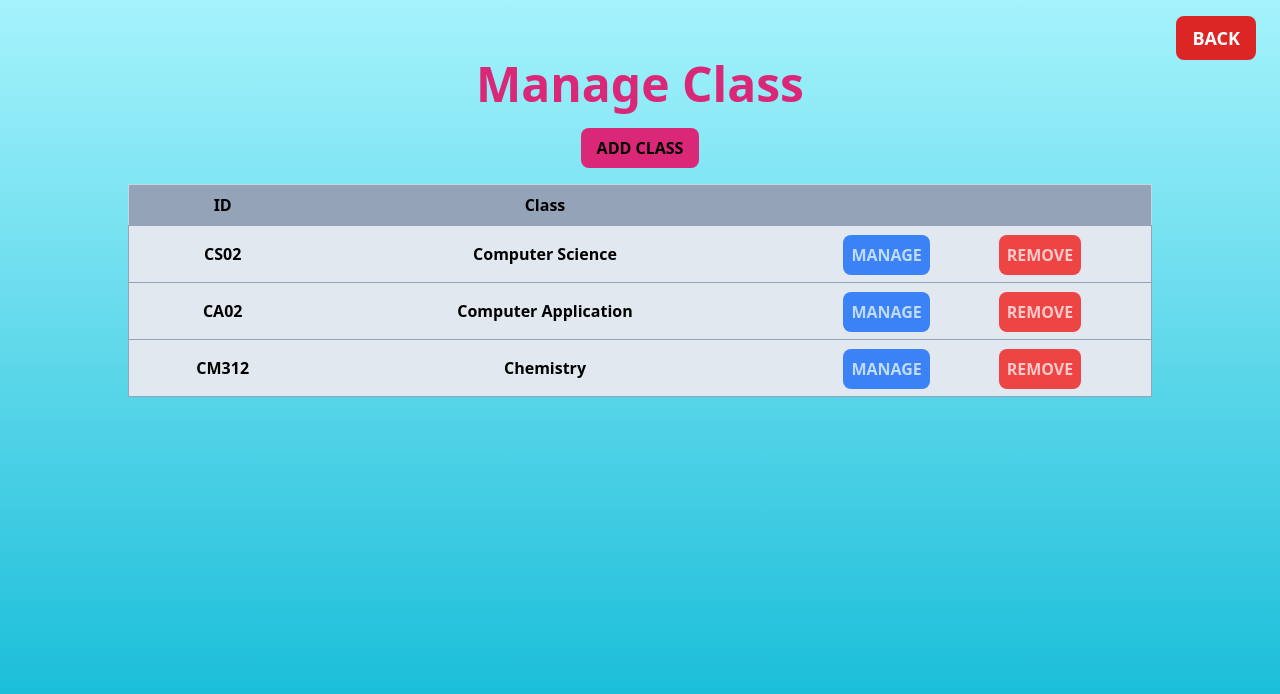
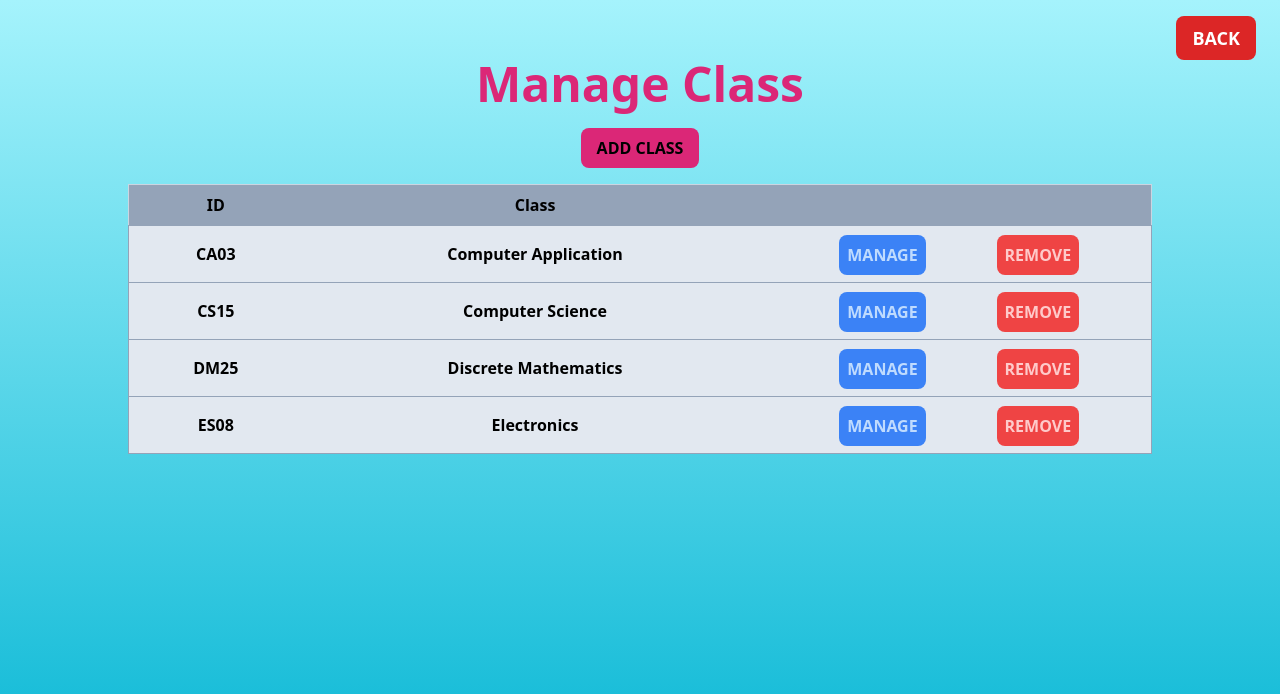
Before and after one commit to 023-MasterChip/Attendence_System, a Flask app: page /grade in a window 1280 px wide. Shown: the top 694 px of the page. Run offline with Flask 3, Linux system fonts and the light colour scheme; a user stored in the database is signed in; data comes from the database, SQL or seed files in the repository; both versions use the stored data as it was after the commit; style sheets or scripts are compiled from the project's sources.

Commit message:
db_design

```diff
--- a/app.py
+++ b/app.py
@@ -2,17 +2,31 @@ from flask import Flask, render_template, request, session, redirect, url_for
 import sqlite3
 import os
 
+from datetime import date
+from datetime import datetime
+
 app = Flask(__name__)
 
 app.secret_key="thekey"
+
+# datetoday = date.today().strftime("%m_%d_%y")
+datetoday2 = date.today().strftime("%d-%B-%Y")
 
 DB_NAME = 'attendence.db'
 if not os.path.exists(DB_NAME):
     conn=sqlite3.connect(DB_NAME)
     c=conn.cursor()
     c.execute('''CREATE TABLE accounts (name TEXT, email TEXT, password TEXT)''')
+    c.execute('''CREATE TABLE grades (classId TEXT, className TEXT)''')
     conn.commit()
     conn.close()
+
+def get_grade():
+    conn=sqlite3.connect(DB_NAME)
+    c=conn.cursor()
+    c.execute("SELECT classId, className FROM grades WHERE name = ?",(session['name'],))
+    rowdata=c.fetchall()
+    return rowdata
 
 def get_db():
     conn = sqlite3.connect('attendence.db')
@@ -39,7 +53,8 @@ def index():
             # session['email']=account[2]
             session['name']=account[0]
             print(f"session username={session['name']}")
-            return render_template('home.html',name=session['name'])
+            rows = get_grade()
+            return render_template('home.html',name=session['name'], rows=rows)
             # return redirect(url_for('home'))
         else:
             print("Couldn't find email or password")
@@ -47,6 +62,29 @@ def index():
     return render_template("index.html")
 # def login():
 
+@app.route("/addgrade", methods=['GET', 'POST'])
+def addgrade():
+    if request.method == 'POST':
+        classId=request.form['classid']
+        className=request.form['classname']
+
+        conn=sqlite3.connect(DB_NAME)
+        c=conn.cursor()
+        c.execute("INSERT INTO grades VALUES (?,?,?)",(classId,className,session['name']))
+        conn.commit()
+        conn.close()
+    return redirect("/grade")
+
+@app.route("/delgrade", methods=['POST'])
+def delgrade():
+    idClass=request.form['idclass']
+    conn=sqlite3.connect(DB_NAME)
+    c=conn.cursor()
+    c.execute("DELETE FROM grades WHERE classid = ?",(idClass,))
+    conn.commit()
+    conn.close()
+
+    return redirect("/grade")
 
 @app.route("/register", methods=['GET', 'POST'])
 def register():
@@ -64,15 +102,18 @@ def register():
 
 @app.route("/home", methods=['GET', 'POST'])
 def home():
-    return render_template("home.html", name=session['name'])
+    rows = get_grade()
+    return render_template("home.html", name=session['name'], rows=rows)
 
 @app.route("/attendence", methods=['GET', 'POST'])
 def attend():
-    return render_template("attendence.html")
+    grades = get_grade()
+    return render_template("attendence.html", date=datetoday2, grades=grades)
 
 @app.route("/grade", methods=['GET', 'POST'])
 def grade():
-    return render_template("grade.html")
+    rows = get_grade()
+    return render_template("grade.html", rows=rows)
 
 @app.route("/logout", methods=['GET', 'POST'])
 def logout():
@@ -83,5 +124,6 @@ def logout():
 def back():
     return redirect('/home')
 
+
 if __name__ == '__main__':
     app.run(debug=True)
--- a/templates/grade.html
+++ b/templates/grade.html
@@ -31,42 +31,27 @@
                 </tr>
             </thead>
             <tbody>
+                {% for row in rows %}
                 <tr class="bg-slate-200 border border-slate-400">
-                    <td class="p-4 text-center font-semibold">CS02</td>
-                    <td class="p-4 text-center font-semibold">Computer Science</td>
+                    <td class="p-4 text-center font-semibold">{{ row[0] }}</td>
+                    <td class="p-4 text-center font-semibold">{{ row[1] }}</td>
                     <td class="flex flex-row justify-evenly items-center mt-2">
-                        <button class="font-bold bg-blue-500 p-2 rounded-lg text-blue-200" id="openClassModal">
+                        <!-- <form action=""> -->
+                        <!-- <input type="hidden" name="idclass" value="{{ row[0] }}"> -->
+                        <button data-id="{{ row[0] }}" data-name="{{ row[1] }}"
+                            class="manage font-bold bg-blue-500 p-2 rounded-lg text-blue-200" id="openClassModal">
                             MANAGE
                         </button>
-                        <button class="font-bold bg-red-500 p-2 rounded-lg text-red-200">
-                            REMOVE
-                        </button>
+                        <!-- </form> -->
+                        <form action="{{url_for('delgrade')}}" method="POST">
+                            <input type="hidden" name="idclass" value="{{ row[0] }}">
+                            <button type="submit" class="font-bold bg-red-500 p-2 rounded-lg text-red-200">
+                                REMOVE
+                            </button>
+                        </form>
                     </td>
                 </tr>
-                <tr class="bg-slate-200 border border-slate-400">
-                    <td class="p-4 text-center font-semibold">CA02</td>
-                    <td class="p-4 text-center font-semibold">Computer Application</td>
-                    <td class="flex flex-row justify-evenly items-center mt-2">
-                        <button class="font-bold bg-blue-500 p-2 rounded-lg text-blue-200">
-                            MANAGE
-                        </button>
-                        <button class="font-bold bg-red-500 p-2 rounded-lg text-red-200">
-                            REMOVE
-                        </button>
-                    </td>
-                </tr>
-                <tr class="bg-slate-200 border border-slate-400">
-                    <td class="p-4 text-center font-semibold">CM312</td>
-                    <td class="p-4 text-center font-semibold">Chemistry</td>
-                    <td class="flex flex-row justify-evenly items-center mt-2">
-                        <button class="font-bold bg-blue-500 p-2 rounded-lg text-blue-200">
-                            MANAGE
-                        </button>
-                        <button class="font-bold bg-red-500 p-2 rounded-lg text-red-200">
-                            REMOVE
-                        </button>
-                    </td>
-                </tr>
+                {% endfor %}
             </tbody>
         </table>
     </div>
@@ -76,18 +61,18 @@
         <div class="flex items-center justify-center min-h-screen">
             <div class="modal-content bg-white w-96 rounded-lg p-4">
                 <h2 class="text-lg font-bold mb-4  text-center">Add new Class</h2>
-                <form action="">
+                <form action="{{url_for('addgrade')}}" method="POST">
                     <div class="my-2">
-                        <label for="email" class="block text-sm font-medium text-gray-700"> Class Id </label>
+                        <label for="id" class="block text-sm font-medium text-gray-700"> Class Id </label>
                         <div class="mt-1">
-                            <input id="classid" name="classid" type="text" required
+                            <input id="classid" name="classid" type="text" autocomplete="off" required
                                 class="appearance-none block w-full px-3 py-2 border border-gray-300 rounded-md shadow-sm placeholder-gray-400 focus:outline-none focus:ring-pink-500 focus:border-pink-500 sm:text-sm">
                         </div>
                     </div>
                     <div class="my-2">
-                        <label for="email" class="block text-sm font-medium text-gray-700"> Class Name </label>
+                        <label for="name" class="block text-sm font-medium text-gray-700"> Class Name </label>
                         <div class="mt-1">
-                            <input id="classname" name="classname" type="text" required
+                            <input id="classname" name="classname" type="text" autocomplete="off" required
                                 class="appearance-none block w-full px-3 py-2 border border-gray-300 rounded-md shadow-sm placeholder-gray-400 focus:outline-none focus:ring-pink-500 focus:border-pink-500 sm:text-sm">
                         </div>
                     </div>
@@ -96,7 +81,7 @@
                             class="text-lg text-white text-center mx-2 no-underline w-auto font-bold rounded-lg py-2 mt-4 px-4 bg-pink-600">
                             ADD
                         </button>
-                        <button id="closeAddModal"
+                        <button type="button" id="closeAddModal"
                             class="text-lg text-white text-center mx-2 no-underline w-auto font-bold rounded-lg py-2 mt-4 px-4 bg-red-600">
                             Close
                         </button>
@@ -114,12 +99,25 @@
                 <form action="">
                     <div class="flex flex-row my-2 justify-center">
                         <label class="block text-sm px-2 font-medium text-gray-500 text-center"> Class Id : </label>
-                        <label class="block text-sm px-2 font-medium text-gray-700 text-center"> CS02 </label>
+                        <label class="dataid block text-sm px-2 font-medium text-gray-700 text-center"> CS02 </label>
                     </div>
                     <div class="flex flex-row my-2 justify-center">
                         <label class="block text-sm px-2 font-medium text-gray-500 text-center"> Class : </label>
-                        <label class="block text-sm px-2 font-medium text-gray-700 text-center"> Computer Science
+                        <label class="dataname block text-sm px-2 font-medium text-gray-700 text-center"> Computer
+                            Science
                         </label>
+                    </div>
+                    <div class="my-2">
+                        <label for="id" class="block text-sm font-medium text-gray-700"> Student Id </label>
+                        <div class="mt-1">
+                            <input id="stdid" name="stdid" type="text" autocomplete="off" required
+                                class="appearance-none block w-full px-3 py-2 border border-gray-300 rounded-md shadow-sm placeholder-gray-400 focus:outline-none focus:ring-pink-500 focus:border-pink-500 sm:text-sm">
+                        </div>
+                        <label for="id" class="block text-sm font-medium text-gray-700"> Student Name </label>
+                        <div class="mt-1">
+                            <input id="stdname" name="stdname" type="text" autocomplete="off" required
+                                class="appearance-none block w-full px-3 py-2 border border-gray-300 rounded-md shadow-sm placeholder-gray-400 focus:outline-none focus:ring-pink-500 focus:border-pink-500 sm:text-sm">
+                        </div>
                     </div>
                     <table class="min-w-full bg-slate-200 border border-slate-300">
                         <thead>
@@ -138,7 +136,7 @@
                                     </button>
                                 </td>
                             </tr>
-                            <tr class="bg-slate-200 border border-slate-400">
+                            <!-- <tr class="bg-slate-200 border border-slate-400">
                                 <td class="p-2 text-center font-semibold">2</td>
                                 <td class="p-2 text-center font-semibold">Jane Doe</td>
                                 <td class="flex flex-row justify-center items-center">
@@ -155,7 +153,7 @@
                                         REMOVE
                                     </button>
                                 </td>
-                            </tr>
+                            </tr> -->
                         </tbody>
                     </table>
                     <!-- <div class="flex justify-center">
@@ -182,6 +180,21 @@
 
     <script>
         $(document).ready(function () {
+
+            $('.manage').click(function (e) {
+                idclass = $(this).attr('data-id');
+                nameclass = $(this).attr('data-name');
+                $(".dataid").html(idclass);
+                $(".dataname").html(nameclass);
+                console.log(idclass)
+                console.log(nameclass)
+                $("#classModal").removeClass("hidden");
+                e.preventDefault();
+            })
+
+            // $(".dataid").html(idclass);
+            // $(".dataname").html(nameclass);
+
             // Open modal on button click
             $("#openAddModal").click(function () {
                 $("#addModal").removeClass("hidden");
@@ -193,13 +206,18 @@
             });
 
             // Open modal on button click
-            $("#openClassModal").click(function () {
-                $("#classModal").removeClass("hidden");
-            });
+            // $("#openClassModal").click(function () {
+            //     $("#classModal").removeClass("hidden");
+            // });
 
             // Close modal on button click
             $("#closeClassModal").click(function () {
                 $("#classModal").addClass("hidden");
+            });
+
+            // Prevent form submission on close button click
+            $("#closeAddModal, #closeClassModal").click(function (event) {
+                event.preventDefault();
             });
         });
     </script>
--- a/templates/home.html
+++ b/templates/home.html
@@ -37,8 +37,9 @@
                         <select
                             class="w-full py-2 px-4 pr-8 leading-tight bg-white border border-gray-300 rounded shadow focus:outline-none focus:border-gray-500"
                             name="Class" id="Class">
-                            <option value="element1">Class 1</option>
-                            <option value="element2">Class 2</option>
+                            {% for row in rows %}
+                            <option value="element1">{{ row[0] }}</option>
+                            {% endfor %}
                         </select>
                     </div>
                     <div class="w-44 mx-2 flex flex-col">
```
Also changed, not shown: templates/attendence.html (+31 -9 lines), templates/index.html (+5 -6 lines), attendence.db.
